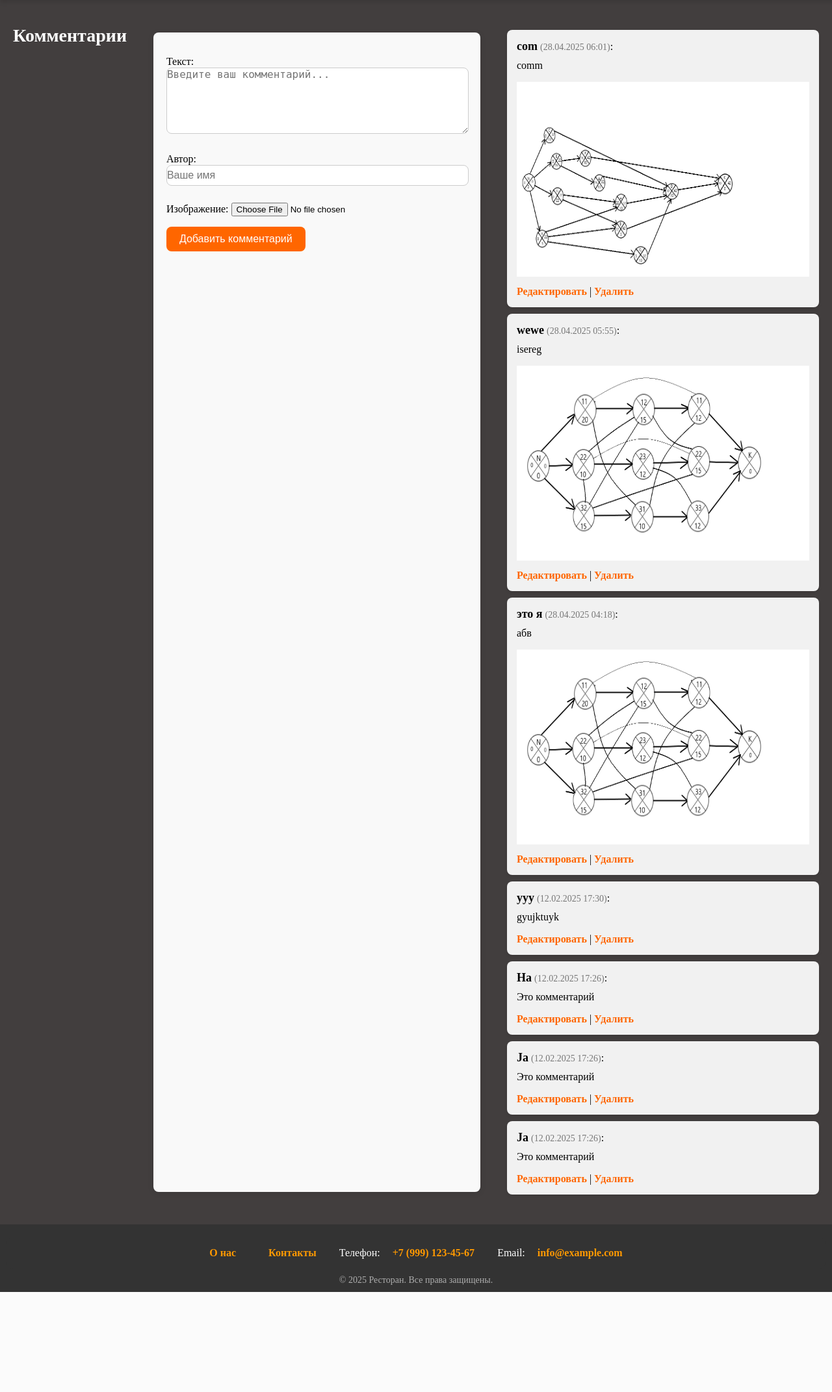
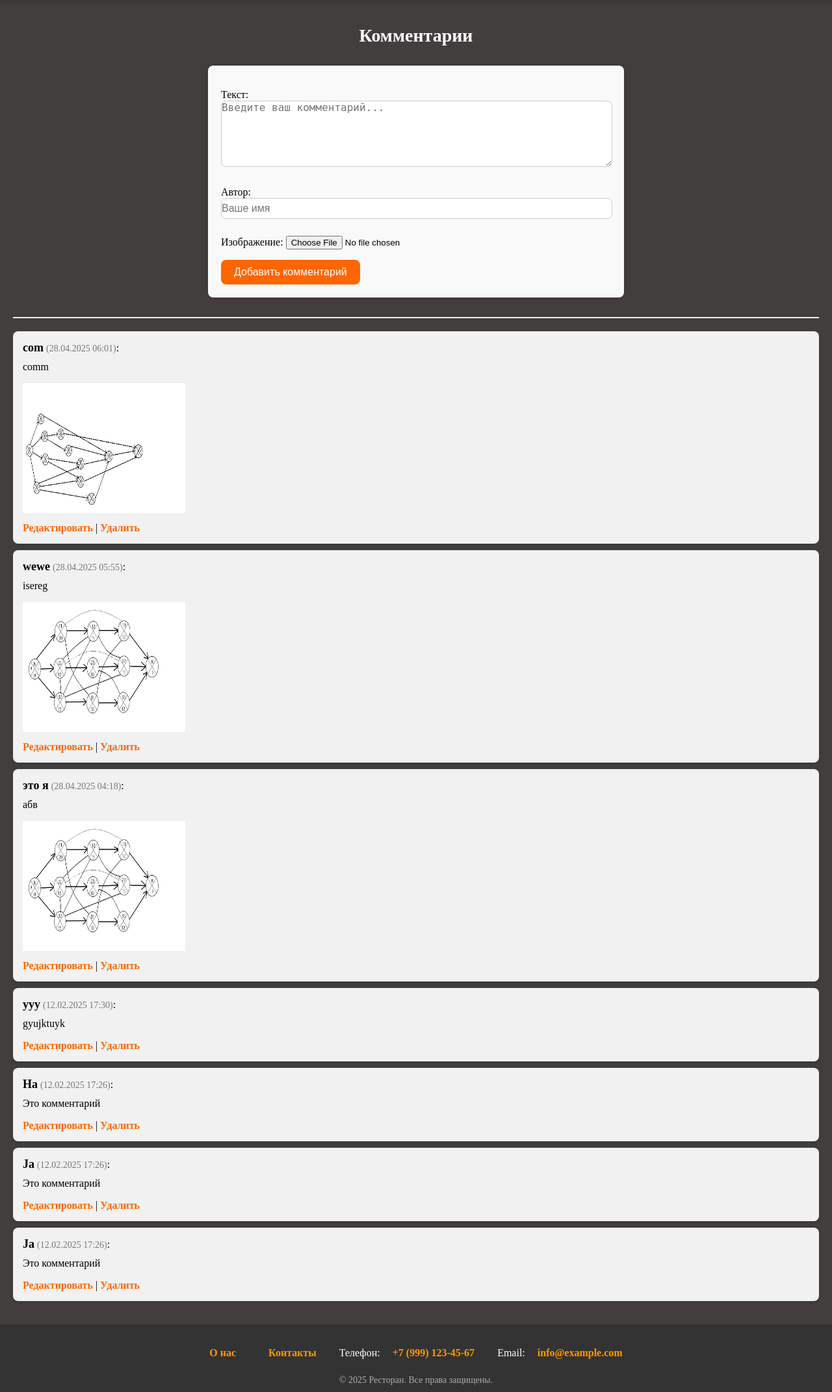
Before and after one commit to GlebCnesnakov/web6, a Django app: page /comments/ in a window 1280 px wide. Shown: the part 71-2214 px from the top of the page at 65% size. Before the commit the page ends 2060 px from the top, so only its background shows below. Run offline with Django 5.2, Linux system fonts and the light colour scheme; data comes from the database, SQL or seed files in the repository.

Commit message:
containers fixed

```diff
--- a/comments/templates/comments.html
+++ b/comments/templates/comments.html
@@ -5,6 +5,7 @@
 {% endblock %}
 
 {% block content %}
+<div class="comment-container">
     <h1 class="comments-header">Комментарии</h1>
 
     <!-- Форма для добавления комментария -->
@@ -35,7 +36,7 @@
                     <p class="comment-text">{{ comment.text }}</p>
 
                     {% if comment.image %}
-                        <img src="{{ comment.image.url }}" alt="Изображение комментария" class="comment-image" width='450', height='300'>
+                        <img src="{{ comment.image.url }}" alt="Изображение комментария" class="comment-image" width='250', height='200'>
                     {% endif %}
 
                     <div class="comment-actions">
@@ -48,4 +49,5 @@
             <li class="no-comments">Комментариев пока нет.</li>
         {% endfor %}
     </ul>
+</div>
 {% endblock %}
--- a/static/styles/style.css
+++ b/static/styles/style.css
@@ -3,6 +3,7 @@
     height: 100%;
     margin: 0;
 }
+
 
 body {
     background: #423e3e;
@@ -182,6 +183,7 @@
     background-color: #f9f9f9;
     border-radius: 8px;
     box-shadow: 0 2px 10px rgba(0, 0, 0, 0.1);
+    max-height: 400px;
 }
 
 .comment-textarea {
--- a/templates/base.html
+++ b/templates/base.html
@@ -282,12 +282,20 @@
     font-weight: bold;
 }
 
+.comment-form {
+    max-height: 400px;
+}
+comment-container {
+    display: block;
+    margin: 0 auto;
+}
+
   </style>
   </head>
   <body>
     {% include "header.html" %}
     <main>
-      <div class="container">
+      <div class="containere">
         {% block content %}{% endblock %}
       </div>
     </main>
```
